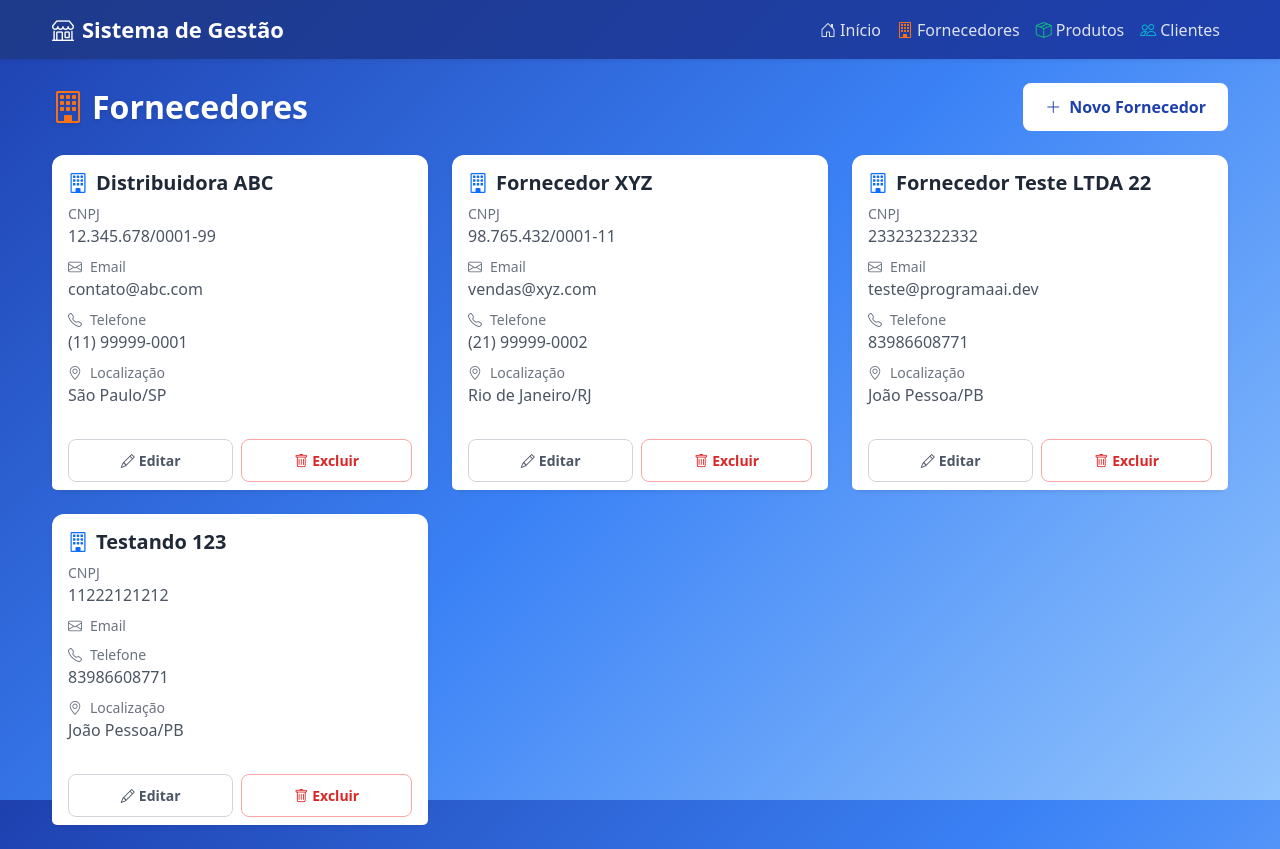
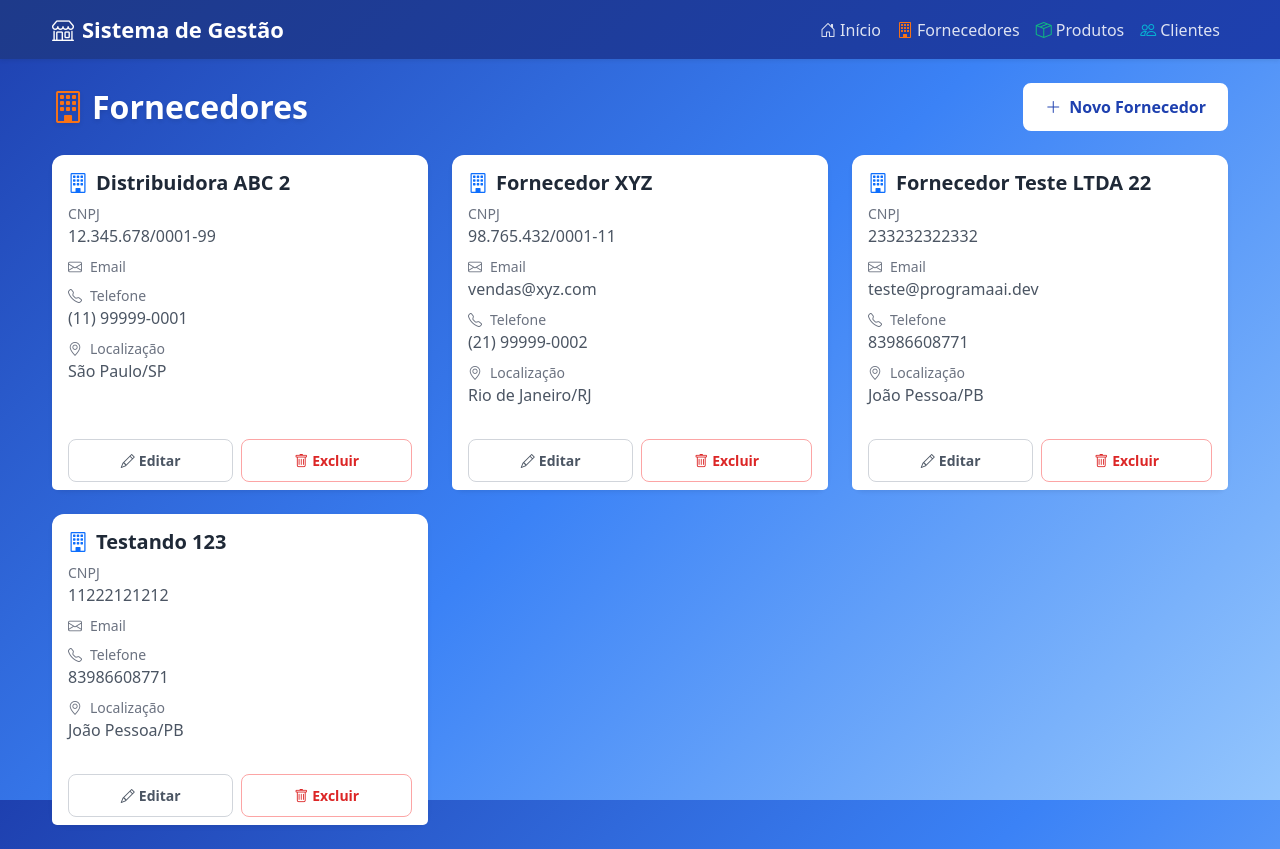
Before and after one commit to kelsonvictr/sistema-gestao-front-turma-05, a React (Vite) app: page /fornecedores in a window 1280 px wide. Built offline with nearby package versions, Linux system fonts and the light colour scheme; data requests are answered from the project's data file.

Commit message:
feat: update fornecedor details in db.json and enhance EditarFornecedor component with navigation

```diff
--- a/data/db.json
+++ b/data/db.json
@@ -1,17 +1,16 @@
 {
   "fornecedores": [
     {
-      "id": "1",
-      "nome": "Distribuidora ABC",
+      "nome": "Distribuidora ABC 2",
       "cnpj": "12.345.678/0001-99",
-      "email": "contato@abc.com",
       "telefone": "(11) 99999-0001",
       "cep": "01310-100",
       "logradouro": "Avenida Paulista",
       "numero": "1000",
       "bairro": "Bela Vista",
       "cidade": "São Paulo",
-      "uf": "SP"
+      "uf": "SP",
+      "id": "1"
     },
     {
       "id": "2",
--- a/src/pages/EditarFornecedor.jsx
+++ b/src/pages/EditarFornecedor.jsx
@@ -1,9 +1,12 @@
 import React from 'react'
-import { useParams } from 'react-router-dom'
+import { useNavigate, useParams } from 'react-router-dom'
 import { useState, useEffect } from 'react'
+import { Card, Form, Row, Col, Button } from 'react-bootstrap'
 import axios from 'axios'
 
 const EditarFornecedor = () => {
+
+    const navigate = useNavigate()
 
     // receber o id que vem da url para editar
     const { id } = useParams()
@@ -85,7 +88,7 @@ const EditarFornecedor = () => {
 
         <Card className="shadow-sm border-0">
             <Card.Body className="p-4">
-                <Form>
+                <Form onSubmit={atualizarFornecedor}>
                     <Row>
                         <Col md={6}>
                             <Form.Group className="mb-3">
--- a/src/pages/Fornecedores.jsx
+++ b/src/pages/Fornecedores.jsx
@@ -75,6 +75,8 @@ const Fornecedores = () => {
                                         variant="outline-secondary"
                                         size="sm"
                                         className="flex-grow-1"
+                                        as={Link}
+                                        to={`/editar-fornecedor/${fornecedor.id}`}
                                     >
                                         <i className="bi bi-pencil me-1"></i>Editar
                                         </Button>
```
